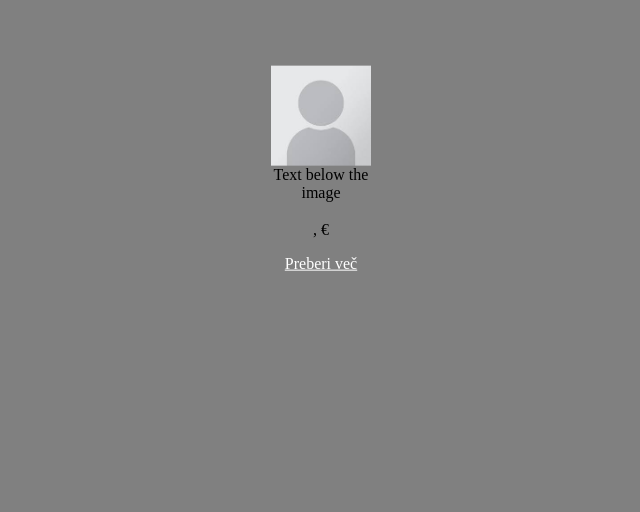
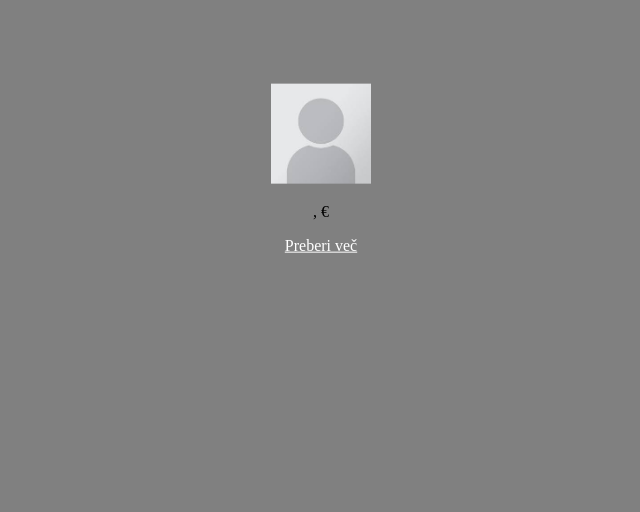
Before and after one commit to GioGiou/SingASong, a CodeIgniter app: page /database/index.php/glasbeniki/index in a window 1280 px wide. Shown: the part 223-735 px from the top of the page, without its empty margins (319-959 px from the left). Run offline with CodeIgniter, Linux system fonts and the light colour scheme; tables that the repository leaves empty or names only in its code hold one stand-in row (values such as "Sample post"); data that the repository does not hold is empty.

Commit message:
Update index.php

```diff
--- a/application/views/event/index.php
+++ b/application/views/event/index.php
@@ -37,7 +37,7 @@
                         echo "<img src=\"" . asset_url() .  "photos/Temp.jpeg\" , class='slikca'>  ";
                 }
         ?>
-		<span class="caption">Text below the image
+		<span class="caption">
 			<h3><?php echo $news_item['Ime']; ?></h3>
 			<p><?php echo $news_item['Kraj']; ?>, <?php echo $news_item['Cena']; ?>€</p>
 			<p><a href="<?php echo site_url('glasbenik/'.$news_item['ID']); ?>">Preberi več</a></p>
```
